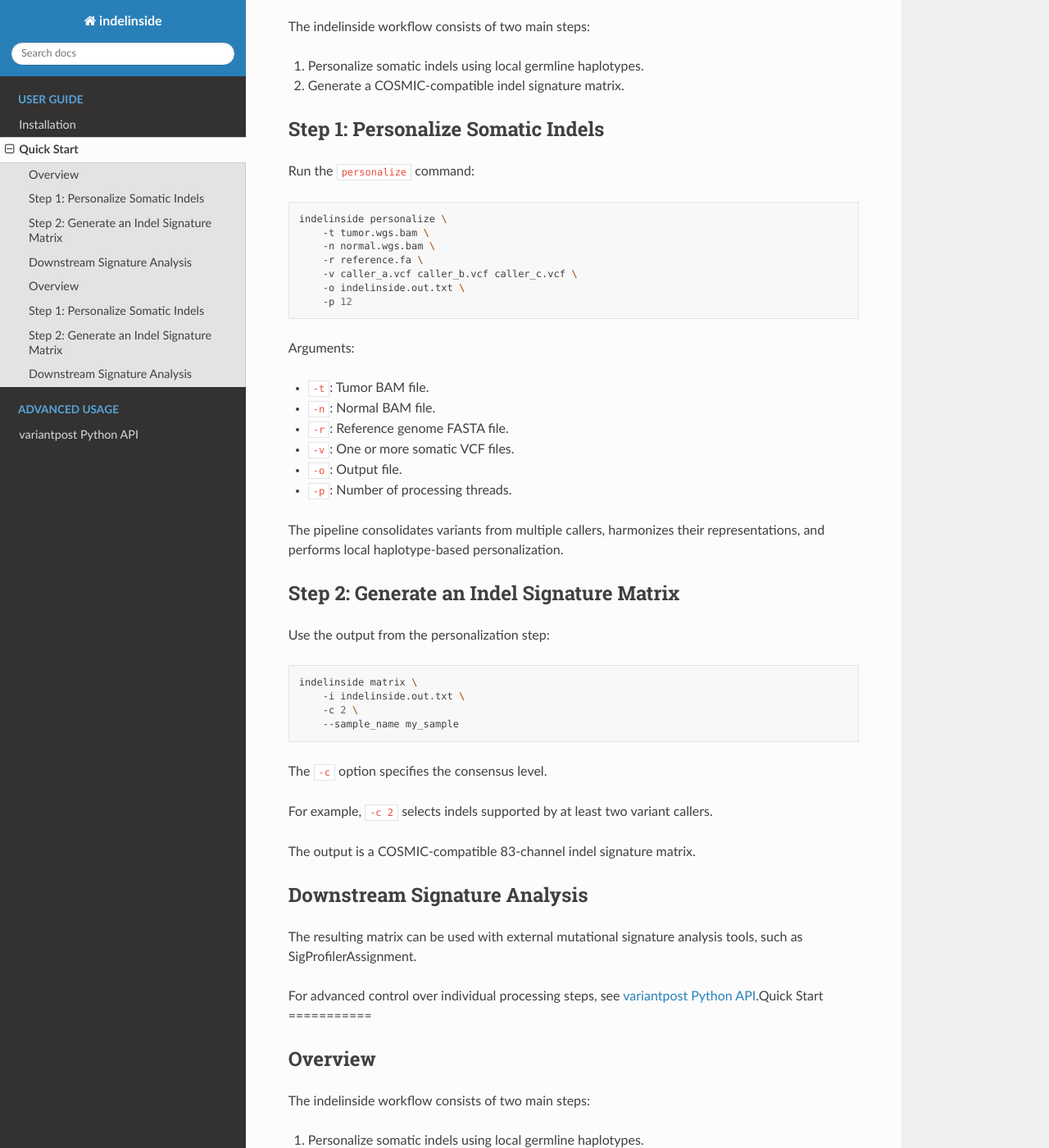
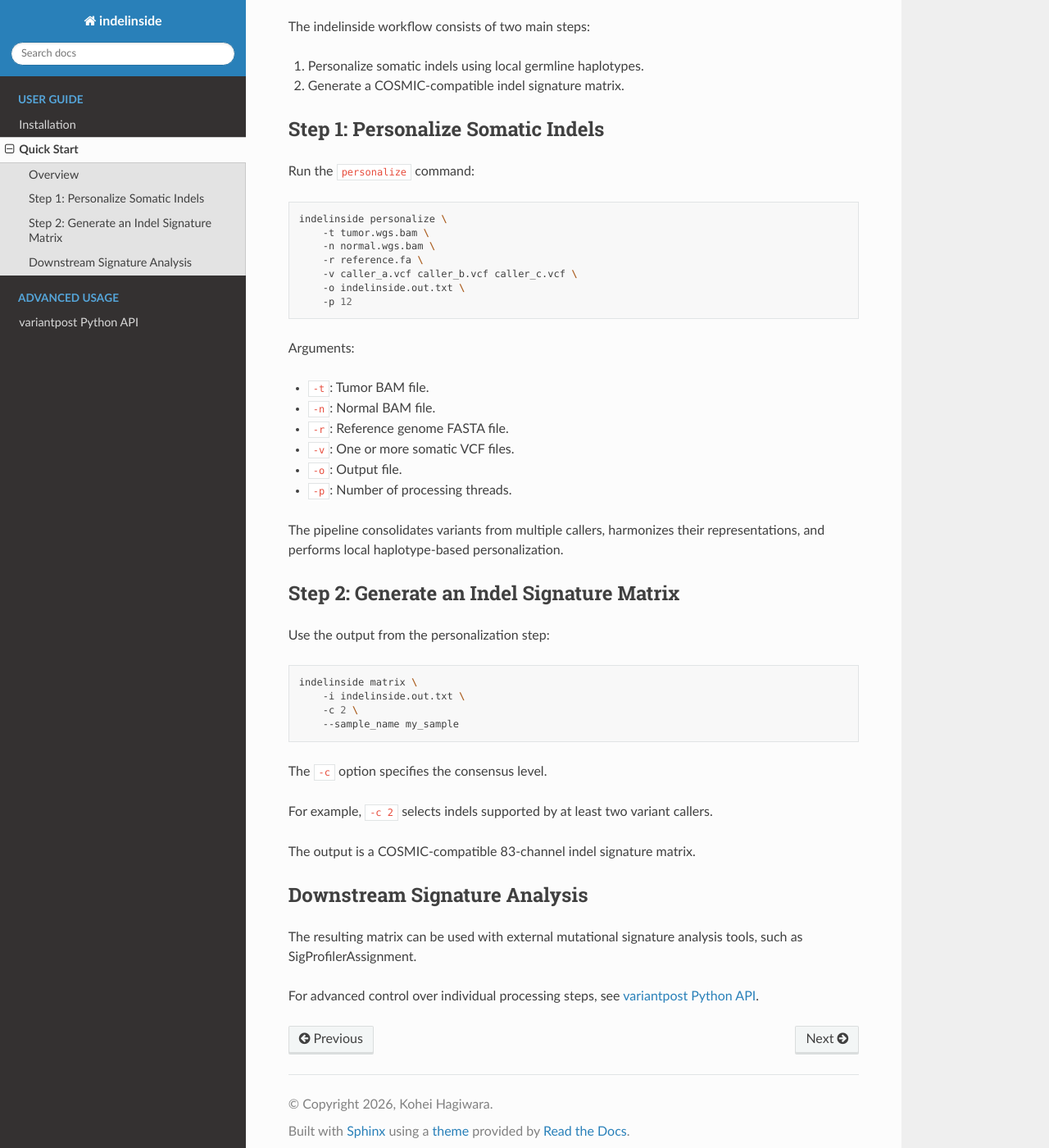
Before and after one commit to rawagiha/variantPost, a Sphinx documentation site: the page built from docs/quickstart.rst, in a window 1280 px wide and 1400 px high, scrolled down 195 px. Shown: the whole window at 82% size. Built offline with Sphinx 7.4.7 and the Read the Docs theme 3.1.0, drawn with Linux system fonts in a browser that asks for light colours; pages that are not in the unit, such as notebooks, are missing from menus.

```diff
--- a/docs/quickstart.rst
+++ b/docs/quickstart.rst
@@ -65,71 +65,4 @@
 SigProfilerAssignment.
 
 For advanced control over individual processing steps,
-see :doc:`python_api/index`.Quick Start
-===========
-
-Overview
---------
-
-The indelinside workflow consists of two main steps:
-
-1. Personalize somatic indels using local germline haplotypes.
-2. Generate a COSMIC-compatible indel signature matrix.
-
-Step 1: Personalize Somatic Indels
-----------------------------------
-
-Run the ``personalize`` command:
-
-.. code-block:: bash
-
-   indelinside personalize \
-       -t tumor.wgs.bam \
-       -n normal.wgs.bam \
-       -r reference.fa \
-       -v caller_a.vcf caller_b.vcf caller_c.vcf \
-       -o indelinside.out.txt \
-       -p 12
-
-Arguments:
-
-* ``-t``: Tumor BAM file.
-* ``-n``: Normal BAM file.
-* ``-r``: Reference genome FASTA file.
-* ``-v``: One or more somatic VCF files.
-* ``-o``: Output file.
-* ``-p``: Number of processing threads.
-
-The pipeline consolidates variants from multiple callers,
-harmonizes their representations, and performs
-local haplotype-based personalization.
-
-Step 2: Generate an Indel Signature Matrix
-------------------------------------------
-
-Use the output from the personalization step:
-
-.. code-block:: bash
-
-   indelinside matrix \
-       -i indelinside.out.txt \
-       -c 2 \
-       --sample_name my_sample
-
-The ``-c`` option specifies the consensus level.
-
-For example, ``-c 2`` selects indels supported by at
-least two variant callers.
-
-The output is a COSMIC-compatible 83-channel indel
-signature matrix.
-
-Downstream Signature Analysis
------------------------------
-
-The resulting matrix can be used with external
-mutational signature analysis tools, such as
-SigProfilerAssignment.
-
-For advanced control over individual processing steps,
 see :doc:`python_api/index`.
```
